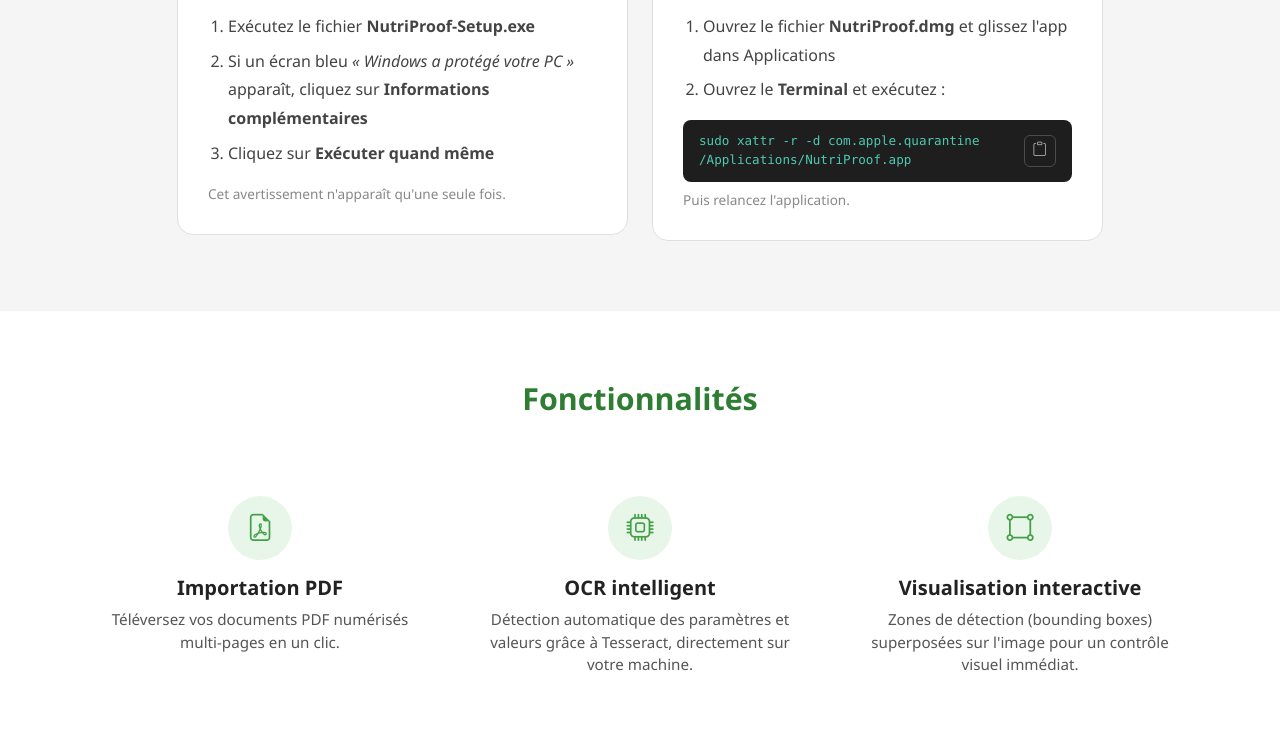
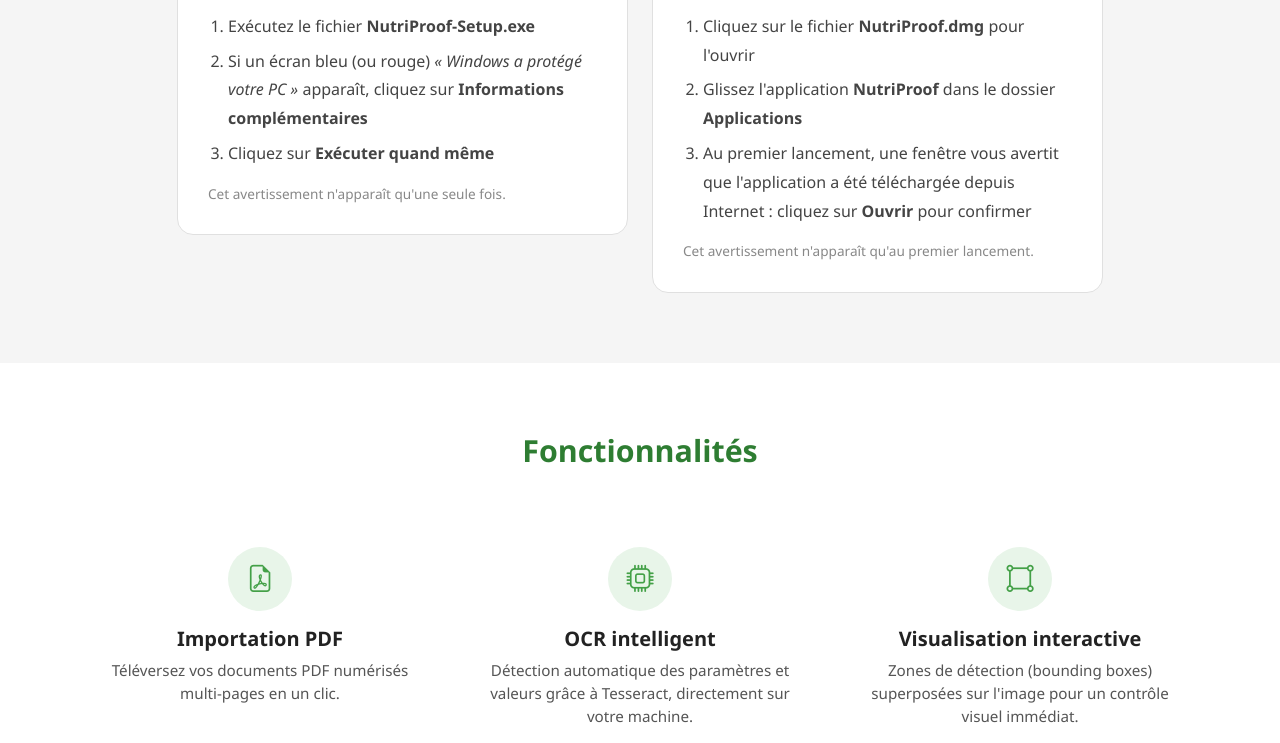
Before and after one commit to metrotechnet/nutriproof, a plain HTML site: page website/public/index.html in a window 1280 px wide. Shown: the part 1067-1810 px from the top of the page. Drawn offline with nearby package versions, Linux system fonts and the light colour scheme.

Commit message:
Update installation instructions for Windows and macOS in index.html

```diff
--- a/website/public/index.html
+++ b/website/public/index.html
@@ -318,7 +318,7 @@
                     <h5><i class="bi bi-windows"></i> Windows</h5>
                     <ol>
                         <li>Exécutez le fichier <strong>NutriProof-Setup.exe</strong></li>
-                        <li>Si un écran bleu <em>«&nbsp;Windows a protégé votre PC&nbsp;»</em> apparaît, cliquez sur <strong>Informations complémentaires</strong></li>
+                        <li>Si un écran bleu (ou rouge) <em>«&nbsp;Windows a protégé votre PC&nbsp;»</em> apparaît, cliquez sur <strong>Informations complémentaires</strong></li>
                         <li>Cliquez sur <strong>Exécuter quand même</strong></li>
                     </ol>
                     <p class="help-note">Cet avertissement n'apparaît qu'une seule fois.</p>
@@ -328,16 +328,11 @@
                 <div class="help-card">
                     <h5><i class="bi bi-apple"></i> macOS</h5>
                     <ol>
-                        <li>Ouvrez le fichier <strong>NutriProof.dmg</strong> et glissez l'app dans Applications</li>
-                        <li>Ouvrez le <strong>Terminal</strong> et exécutez&nbsp;:</li>
+                        <li>Cliquez sur le fichier <strong>NutriProof.dmg</strong> pour l'ouvrir</li>
+                        <li>Glissez l'application <strong>NutriProof</strong> dans le dossier <strong>Applications</strong></li>
+                        <li>Au premier lancement, une fenêtre vous avertit que l'application a été téléchargée depuis Internet&nbsp;: cliquez sur <strong>Ouvrir</strong> pour confirmer</li>
                     </ol>
-                    <div class="help-terminal">
-                        <code>sudo xattr -r -d com.apple.quarantine /Applications/NutriProof.app</code>
-                        <button class="btn-copy" onclick="navigator.clipboard.writeText('sudo xattr -r -d com.apple.quarantine /Applications/NutriProof.app')" title="Copier">
-                            <i class="bi bi-clipboard"></i>
-                        </button>
-                    </div>
-                    <p class="help-note mt-2">Puis relancez l'application.</p>
+                    <p class="help-note mt-2">Cet avertissement n'apparaît qu'au premier lancement.</p>
                 </div>
             </div>
         </div>
```
Also changed, not shown: 1 other file.
